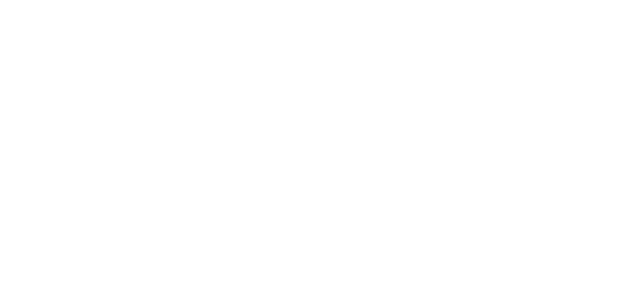
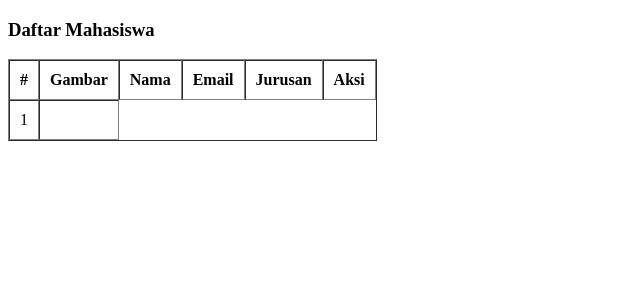
Before and after one commit to wert000/qwerty, a PHP site: page /latihan1.php in a window 1280 px wide. Before the commit the part shown is empty. Shown: the top 300 px of the page, without its empty margins (0-640 px from the left). Run offline with PHP 8.4, Linux system fonts and the light colour scheme.

Commit message:
menambahkan gambar

```diff
--- a/percobaan/latihan1.php
+++ b/percobaan/latihan1.php
@@ -9,7 +9,22 @@
 </head>
 
 <body>
+  <h3>Daftar Mahasiswa</h3>
 
+  <table border="1" cellpadding="10" cellspacing="0">
+    <tr>
+      <th>#</th>
+      <th>Gambar</th>
+      <th>Nama</th>
+      <th>Email</th>
+      <th>Jurusan</th>
+      <th>Aksi</th>
+    </tr>
+    <tr>
+      <td>1</td>
+      <td><img src=""></td>
+    </tr>
+  </table>
 </body>
 
 </html>
```
Also changed, not shown: percobaan/img/5f5a50b84b165.jpg (added), percobaan/img/5f5a50c934bb0.jpg (added), percobaan/img/5f5a552d48109.jpg (added), percobaan/img/5f5b4d45c16fd.jpg (added), percobaan/img/bar.jpg (added), percobaan/img/enst.png (added), percobaan/img/gam.jpg (added), percobaan/img/images.png (added), percobaan/img/pexels-johannes-rapprich-2508810.jpg (added).
